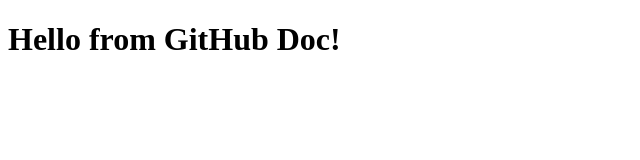
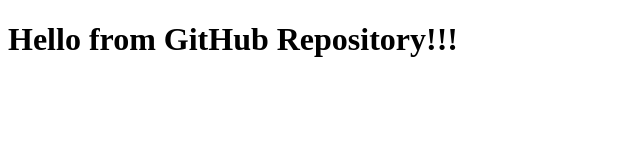
Before and after one commit to SaraQayyumm/My_Html_Site, a plain HTML site: page index.html in a window 1280 px wide. Shown: the whole page, without its empty margins (0-640 px from the left). Drawn offline with Linux system fonts and the light colour scheme.

Commit message:
Updated index.html

```diff
--- a/index.html
+++ b/index.html
@@ -4,6 +4,6 @@
   <title>My First CI/CD Site</title>
 </head>
 <body>
-  <h1>Hello from GitHub Doc!</h1>
+  <h1>Hello from GitHub Repository!!!</h1>
 </body>
 </html>
```
